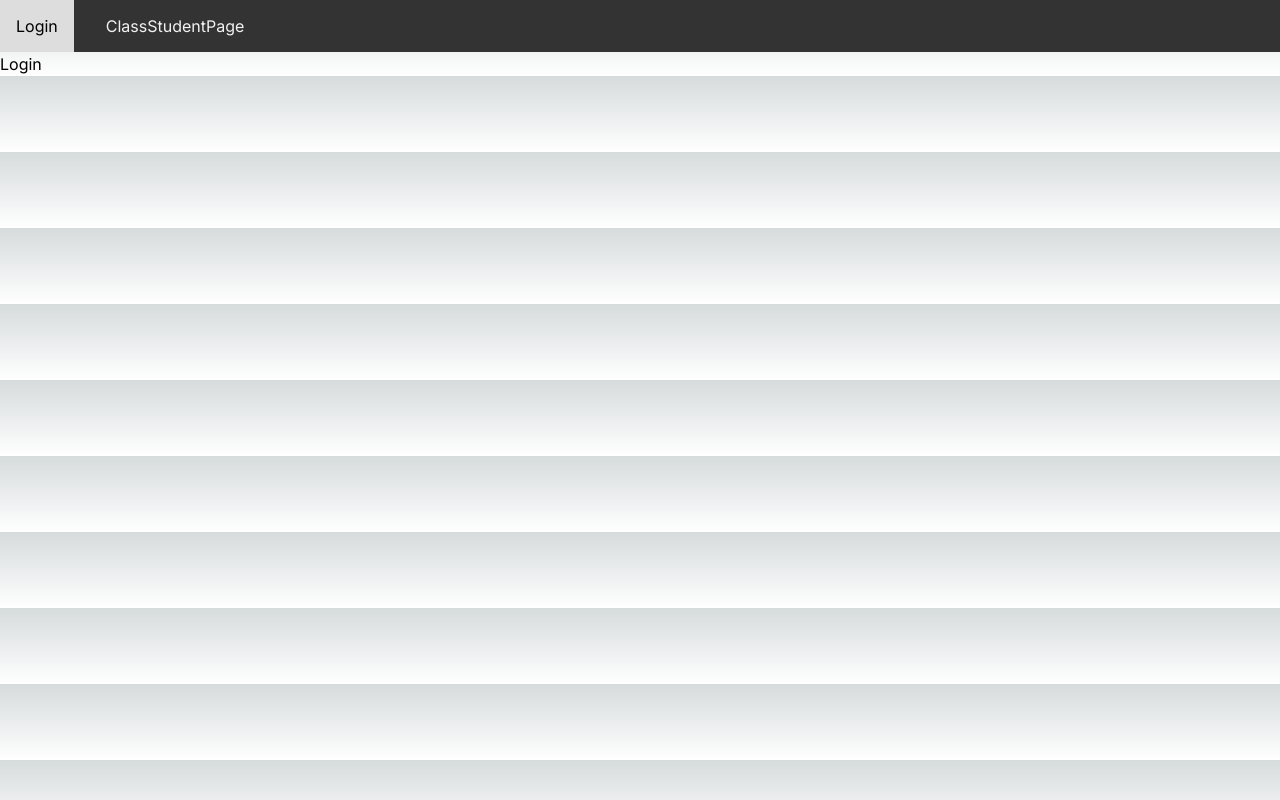
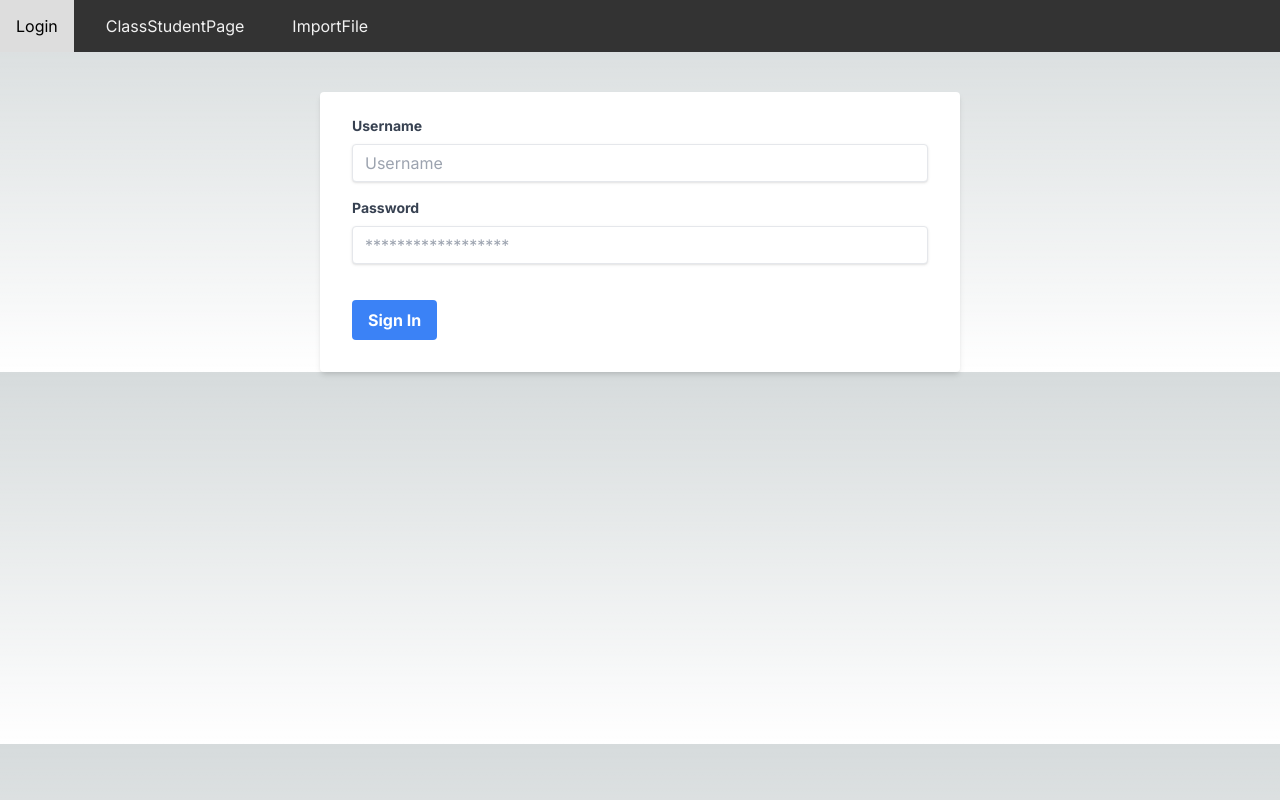
Before and after one commit to JinPlanter/Pharma-Assist, a Next.js app: page /Login in a window 1280 px wide. Built offline with nearby package versions, Linux system fonts and the light colour scheme.

Commit message:
Working File Import for JSON

```diff
--- a/app/ClassStudentPage/page.js
+++ b/app/ClassStudentPage/page.js
@@ -1,4 +1,5 @@
 import React from 'react'
+import '../Styles/style.css';
 import Navbar from "../navbar"
 
 export default function Page() {
--- /dev/null
+++ b/app/ImportFile/page.js
@@ -0,0 +1,62 @@
+"use client";
+
+import React, { useState } from 'react';
+import Papa from 'papaparse';
+
+export default function ImportFile() {
+    const [data, setData] = useState([]);
+    const [fileType, setFileType] = useState('');
+    const [parsedData, setParsedData] = useState(null);
+
+    const handleFileUpload = (event) => {
+        const file = event.target.files[0];
+        setFileType(file.type);
+        const reader = new FileReader();
+        reader.onload = (evt) => {
+            let content = evt.target.result;
+            if (content.charCodeAt(0) === 0xFEFF) {
+                content = content.slice(1);
+            }
+            setData(content.trim());
+
+            // Parse the data after it's read
+            try {
+                if (file.type === 'application/json') {
+                    setParsedData(JSON.parse(content.trim()));
+                } else if (file.type.includes('csv')) {
+                    setParsedData(Papa.parse(content.trim(), { header: true }).data);
+                }
+            } catch (error) {
+                console.error('Error parsing data:', error);
+                // set an error message or handle the error in another way
+            }
+        };
+        reader.readAsText(file);
+    };
+
+    const handleParse = () => {
+        try {
+            console.log('Data before parsing:', data); // Log data to console
+            if (fileType === 'application/json') {
+                setParsedData(JSON.parse(data));
+            } else if (fileType.includes('csv')) {
+                setParsedData(Papa.parse(data, { header: true }).data);
+            }
+        } catch (error) {
+            console.error('Error parsing data:', error);
+            // set an error message or handle the error in another way
+        }
+    };
+
+    return (
+        <div>
+            <input type="file" accept=".json,.csv" onChange={handleFileUpload} />
+            <button onClick={handleParse}>Confirm</button>
+            <ul>
+                {Array.isArray(parsedData) ? parsedData.map((item, index) => (
+                    <li key={index}>{JSON.stringify(item)}</li>
+                )) : <li>{JSON.stringify(parsedData)}</li>}
+            </ul>
+        </div>
+    );
+}
--- a/app/Login/page.js
+++ b/app/Login/page.js
@@ -1,14 +1,67 @@
-import React from 'react'
+"use client";
+
+import React, { useState } from 'react'
+import '../Styles/style.css';
 import Navbar from "../navbar"
 
-export default function Page() {
+
+export default function LoginPage() {
+    const [username, setUsername] = useState('');
+    const [password, setPassword] = useState('');
+
+    const handleSubmit = (event) => {
+        event.preventDefault();
+        console.log(`Username: ${username}, Password: ${password}`);
+        const blob = new Blob([JSON.stringify({ username, password }, null, 2)], { type: 'application/json' });
+        const link = document.createElement('a');
+        link.href = URL.createObjectURL(blob);
+        link.download = 'user-input.json';
+        document.body.appendChild(link);
+        link.click();
+        document.body.removeChild(link);
+        setUsername('');
+        setPassword('');
+    };
+
     return (
         <div>
             <Navbar />
 
             <main>
-                <h1>Login</h1>
+                <form onSubmit={handleSubmit} className="flex flex-col bg-white shadow-md rounded px-8 pt-6 pb-8 mt-10 w-1/2 mx-auto">
+                    <div className="mb-4">
+                        <label className="block text-gray-700 text-sm font-bold mb-2" htmlFor="username">
+                            Username
+                        </label>
+                        <input
+                            className="shadow appearance-none border rounded w-full py-2 px-3 text-gray-700 leading-tight focus:outline-none focus:shadow-outline"
+                            id="username"
+                            type="text"
+                            placeholder="Username"
+                            value={username}
+                            onChange={(e) => setUsername(e.target.value)}
+                        />
+                    </div>
+                    <div className="mb-6">
+                        <label className="block text-gray-700 text-sm font-bold mb-2" htmlFor="password">
+                            Password
+                        </label>
+                        <input
+                            className="shadow appearance-none border rounded w-full py-2 px-3 text-gray-700 mb-3 leading-tight focus:outline-none focus:shadow-outline"
+                            id="password"
+                            type="password"
+                            placeholder="******************"
+                            value={password}
+                            onChange={(e) => setPassword(e.target.value)}
+                        />
+                    </div>
+                    <div className="flex items-center justify-between">
+                        <button className="bg-blue-500 hover:bg-blue-700 text-white font-bold py-2 px-4 rounded focus:outline-none focus:shadow-outline" type="submit">
+                            Sign In
+                        </button>
+                    </div>
+                </form>
             </main>
         </div>
-    )
+    );
 }
--- a/app/navbar.js
+++ b/app/navbar.js
@@ -3,7 +3,7 @@ import Link from 'next/link';
 import './Styles/style.css';
 
 export default function Navbar() {
-  const webPages = ["Login", "ClassStudentPage"];
+  const webPages = ["Login", "ClassStudentPage", "ImportFile"];
 
   return (
     <nav className="navbar">
```
Also changed, not shown: package.json (+5 -4 lines), 1 other file (tests, documents, lock files or other folders).
